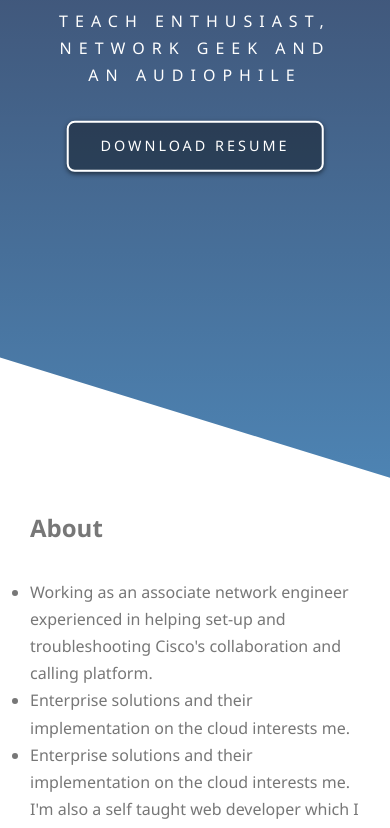
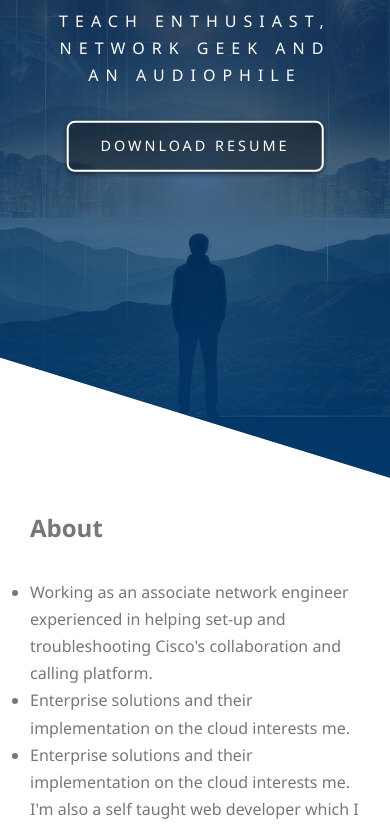
Before and after one commit to devejosh/devejosh.github.io, a plain HTML site: page index.html in a window 390 px wide. Shown: the part 324-1152 px from the top of the page. Drawn offline with Linux system fonts and the light colour scheme.

Commit message:
added mob.css for mobile specific styles

```diff
--- a/resources/css/mobile/mob.css
+++ b/resources/css/mobile/mob.css
@@ -46,7 +46,7 @@
 .header {
   height: 95vh;
   background-image: linear-gradient(to bottom, #000428c7, #004e92b2),
-    url(../images/hero.jpg);
+    url(../../images/hero.jpg);
   background-size: cover;
   background-position: top;
   clip-path: polygon(0 0, 100% 0, 100% 100%, 0 85%);
```
